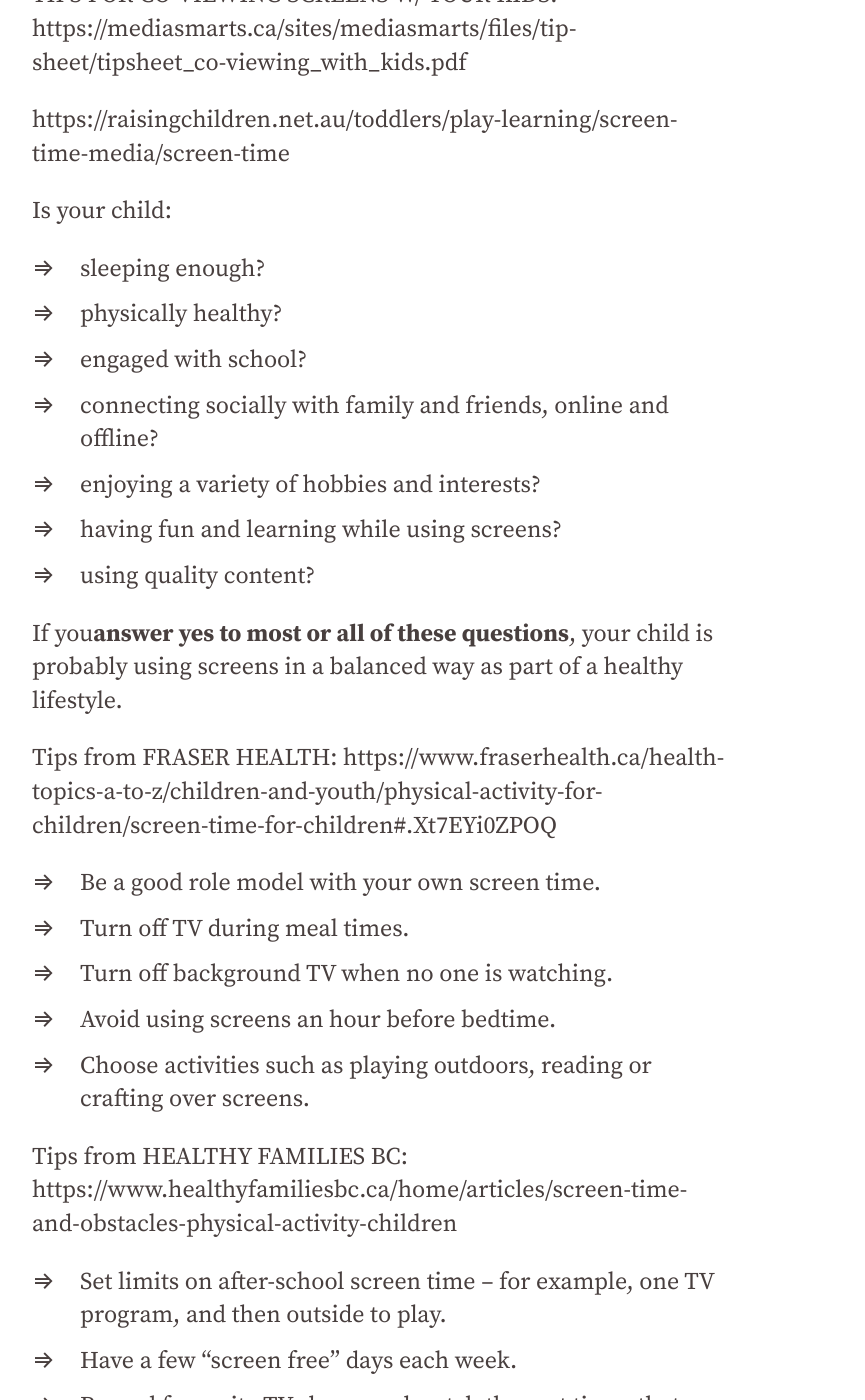
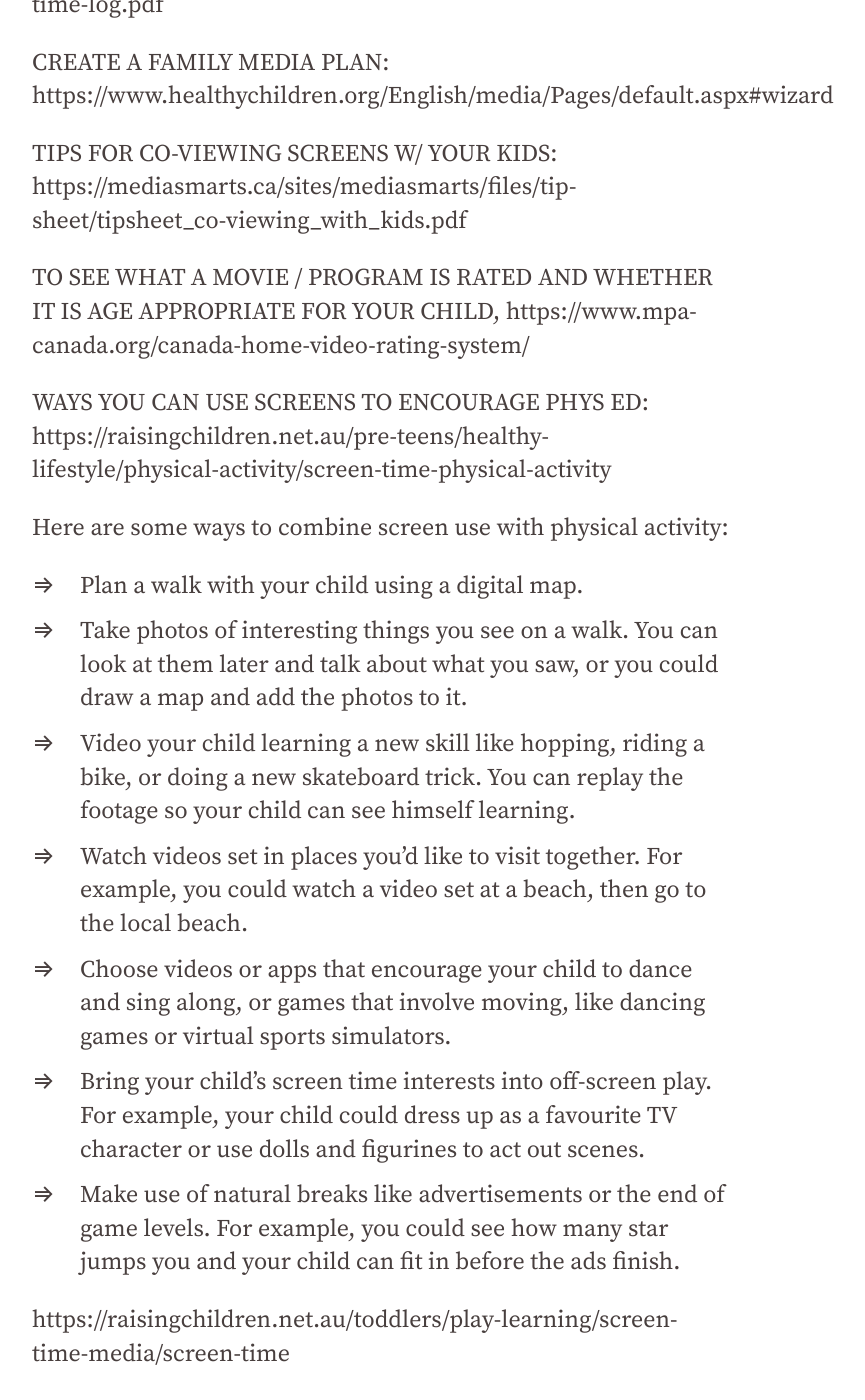
Before and after one commit to famliy-screen-time/familyscreentime.ca, a Jekyll site: the page built from _posts/2020-06-08-screen-time-schedules.md, in a window 1280 px wide and 1400 px high, scrolled down 661 px. Shown: the whole window, without its empty margins (56-921 px from the left). Built offline with Jekyll 4.4.1, drawn with Linux system fonts in a browser that asks for light colours; nearby versions of some CDN libraries; some of the changed text lies outside the part shown.

Commit message:
Update Blog “2020-06-08-screen-time-schedules”

```diff
--- a/_posts/2020-06-08-screen-time-schedules.md
+++ b/_posts/2020-06-08-screen-time-schedules.md
@@ -8,7 +8,7 @@ A disappointing trend in the available guidelines for young children's screen us
 
 
 
-
+SCREEN TIME CHART to see how much your child really is using screens https://www.nhlbi.nih.gov/health/educational/wecan/downloads/screen-time-log.pdf
 
 
 
@@ -16,9 +16,27 @@ CREATE A FAMILY MEDIA PLAN: https://www.healthychildren.org/English/media/Pages/
 
 TIPS FOR CO-VIEWING SCREENS W/ YOUR KIDS: https://mediasmarts.ca/sites/mediasmarts/files/tip-sheet/tipsheet_co-viewing_with_kids.pdf
 
+TO SEE WHAT A MOVIE / PROGRAM IS RATED AND WHETHER IT IS AGE APPROPRIATE FOR YOUR CHILD, https://www.mpa-canada.org/canada-home-video-rating-system/
+
+
+
+WAYS YOU CAN USE SCREENS TO ENCOURAGE PHYS ED: https://raisingchildren.net.au/pre-teens/healthy-lifestyle/physical-activity/screen-time-physical-activity
+
+Here are some ways to combine screen use with physical activity:
+
+* Plan a walk with your child using a digital map.
+* Take photos of interesting things you see on a walk. You can look at them later and talk about what you saw, or you could draw a map and add the photos to it.
+* Video your child learning a new skill like hopping, riding a bike, or doing a new skateboard trick. You can replay the footage so your child can see himself learning.
+* Watch videos set in places you’d like to visit together. For example, you could watch a video set at a beach, then go to the local beach.
+* Choose videos or apps that encourage your child to dance and sing along, or games that involve moving, like dancing games or virtual sports simulators.
+* Bring your child’s screen time interests into off-screen play. For example, your child could dress up as a favourite TV character or use dolls and figurines to act out scenes.
+* Make use of natural breaks like advertisements or the end of game levels. For example, you could see how many star jumps you and your child can fit in before the ads finish.
+
 
 
 https://raisingchildren.net.au/toddlers/play-learning/screen-time-media/screen-time
+
+
 
 Is your child:
 
```
